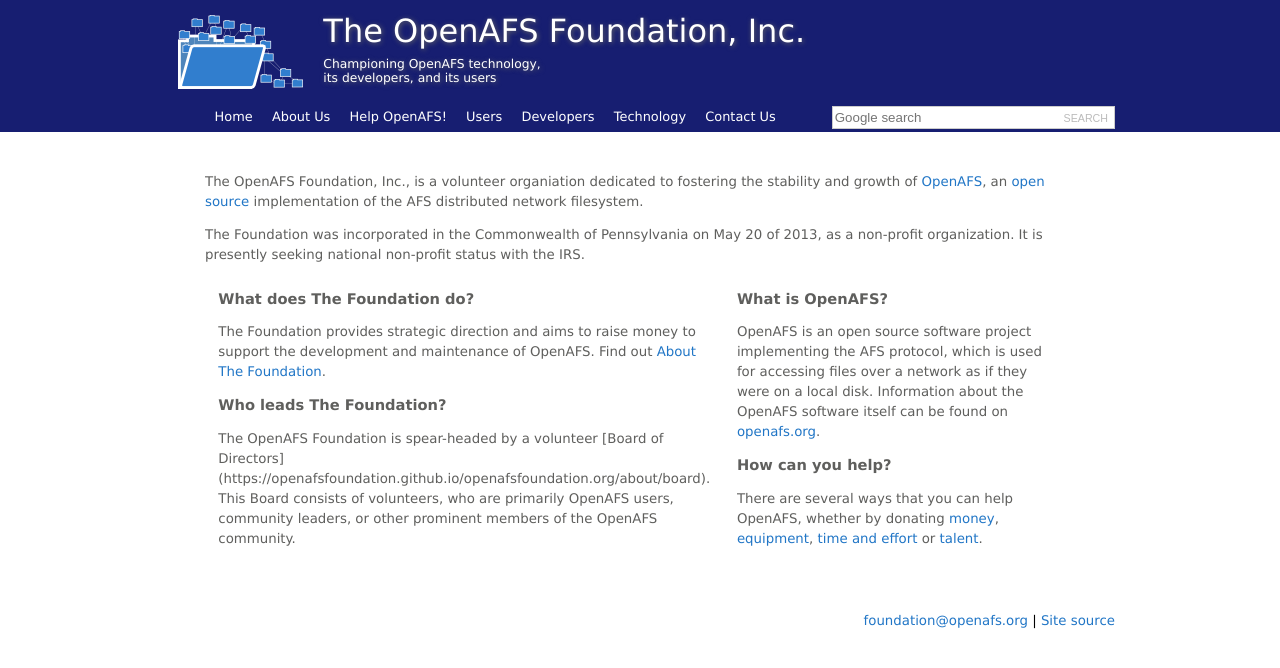
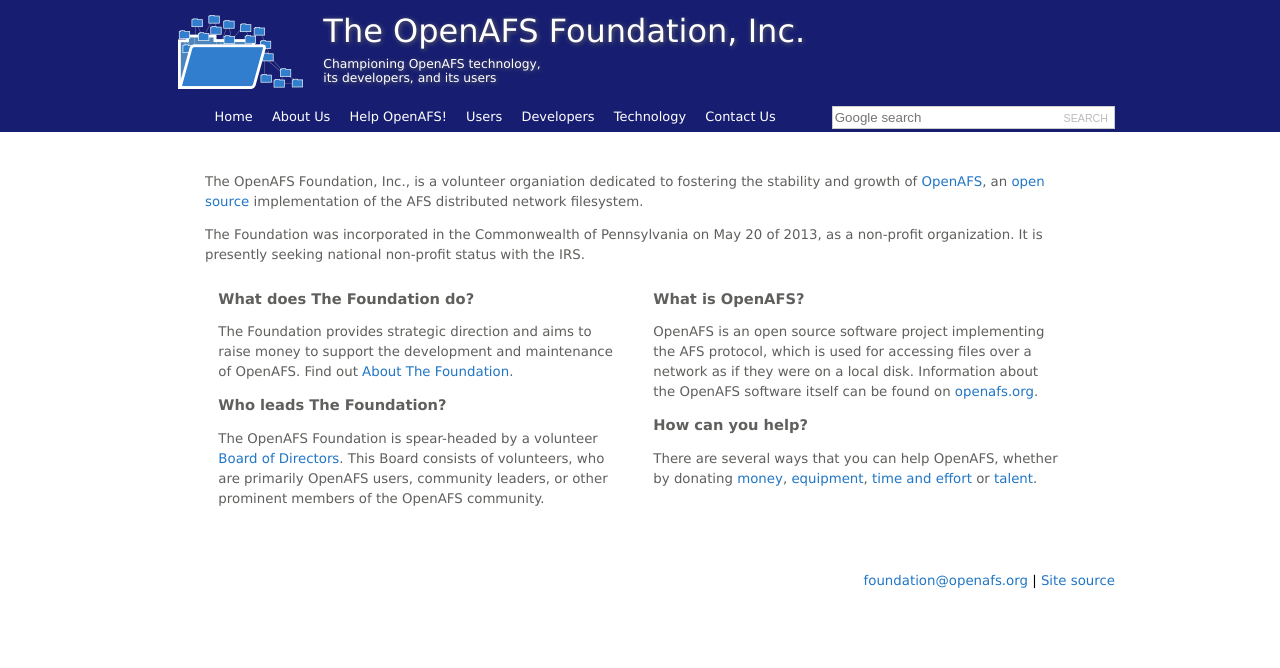
Before and after one commit to openafsfoundation/openafsfoundation.org, a Jekyll site: the page built from index.md, in a window 1280 px wide. Shown: the top 668 px of the page. Built offline with Jekyll 4.4.1, drawn with Linux system fonts in a browser that asks for light colours; some of the changed lines change nothing that is shown.

Commit message:
Update index.md

```diff
--- a/index.md
+++ b/index.md
@@ -16,8 +16,8 @@
     maintenance of OpenAFS. Find out <a href="about/">About The Foundation</a>.</p>
 
     <h4>Who leads The Foundation?</h4>
-    <p>The OpenAFS Foundation is spear-headed by a volunteer [Board of
-    Directors]({{site.github.url}}/about/board). This Board consists of volunteers, who are primarily OpenAFS
+    <p>The OpenAFS Foundation is spear-headed by a volunteer <a href="about/board">Board of
+    Directors</a>. This Board consists of volunteers, who are primarily OpenAFS
     users, community leaders, or other prominent members of the OpenAFS
     community.</p>
   </div>
```
